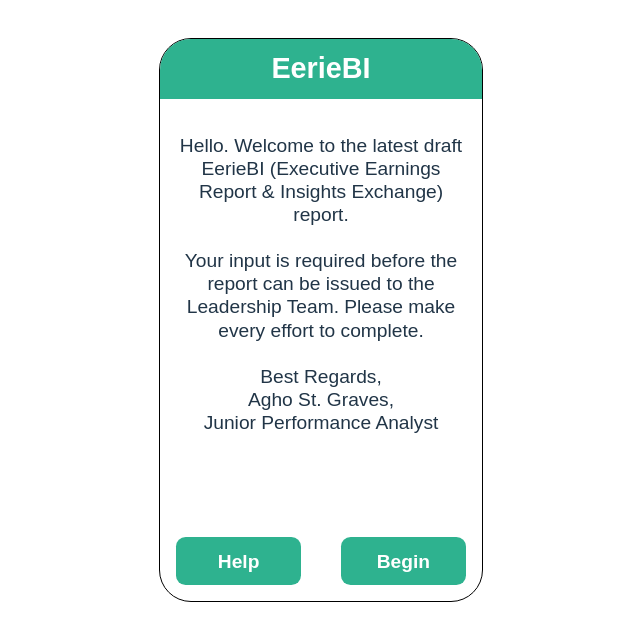
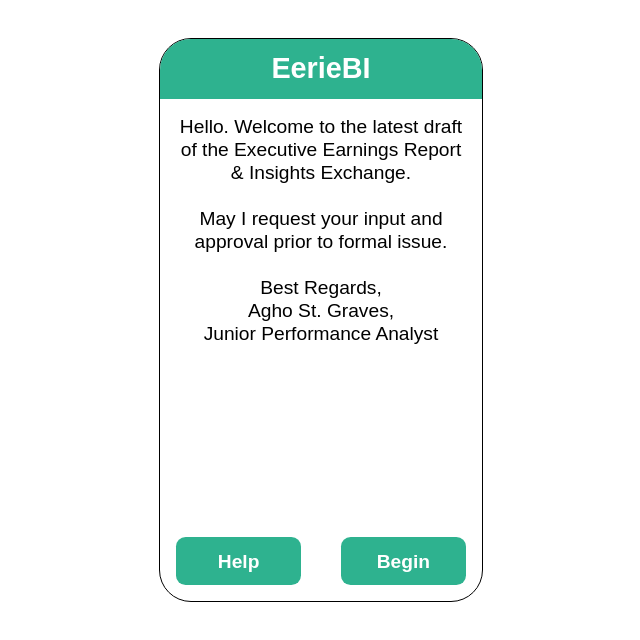
Before and after one commit to lewdry/Dashboard, a Svelte app in the folder my-svelte-app/: page / in a window 1280 px wide. Shown: the top 640 px of the page, without its empty margins (319-959 px from the left). Built offline with nearby package versions, Linux system fonts and the light colour scheme.

Commit message:
Vanishing text

```diff
--- a/my-svelte-app/src/Pages/Page0.svelte
+++ b/my-svelte-app/src/Pages/Page0.svelte
@@ -3,7 +3,7 @@
   </script>
 
   <div class="page">
-    <p>Welcome to EerieBI, a data mystery. This is a puzzle game, set in a haunted dashboard, where you are tasked with solving the mysterious death of a Junior Performance Analyst.</p>
+    <p>EerieBI is an interactive data mystery, set in a haunted dashboard. Your job is to solve the mysterious death of a Junior Performance Analyst.</p>
     <div class="button-container">
       <div></div> <!-- Empty div for spacing -->
       <button on:click={() => goToPage(1)}>Start</button>
--- a/my-svelte-app/src/Pages/Page1.svelte
+++ b/my-svelte-app/src/Pages/Page1.svelte
@@ -1,12 +1,22 @@
 <script>
   export let goToPage;
+  let isHidden = false;
+
+  function toggleHiddenMessage() {
+    isHidden = !isHidden;
+  }
  </script>
 
  <div class="page">
-    <p>Hello. Welcome to the latest draft EerieBI (Executive Earnings Report & Insights Exchange) report.<br><br>
-    Your input is required before the report can be issued to the Leadership Team.
-    Please make every effort to complete.<br><br>
-    Best Regards,<br>Agho St. Graves,<br>Junior Performance Analyst</p>
+   <button class="page-content" on:click={toggleHiddenMessage} class:hidden={isHidden} aria-label="Toggle hidden message">
+     <p>
+       <span class="remain">Hel</span><span class="hide">lo. Welcome to the latest draft of the Executive Earnings Re</span><span class="remain">p</span><span class="hide">ort & Insights Exchange.</span>
+       <br><br>
+       <span class="remain">M</span><span class="hide">ay I requ</span><span class="remain">e</span><span class="hide">st your input and approval pr</span><span class="remain">i</span><span class="hide">or to for</span><span class="remain">ma</span><span class="hide">l issue.</span>
+       <br><br>
+       <span class="hide">Best Regards,</span><br><span class="hide">A</span><span class="remain">gho St. </span><span class="hide">Graves,</span><br><span class="hide">Junior </span><span class="hide">Performance Analyst</span>
+     </p>
+   </button>
    <div class="button-container">
      <button on:click={() => goToPage(0)}>Help</button>
      <button on:click={() => goToPage(2)}>Begin</button>
@@ -20,57 +30,58 @@
     justify-content: space-between;
     height: 100%;
   }
-
+   .page-content {
+     flex-grow: 1;
+     display: flex;
+     flex-direction: column;
+     justify-content: space-between;
+     align-items: center;
+     background: none;
+     border: none;
+     cursor: pointer;
+     padding: 0;
+     margin: 0;
+     width: 100%;
+     text-align: center;
+   }
    p {
      font-size: 1.2em;
      line-height: 1.2;
+     margin: 0;
+     max-width: 600px;
    }
-
    .button-container {
      display: flex;
      justify-content: space-between;
      margin-top: 1em;
+     width: 100%;
    }
-
-    /*
-    button {
-      padding: 0.5rem 1rem;
-      font-size: 1rem;
-      background-color: #2eb28f;
-      color: white;
-      border: none;
-      border-radius: 0.25rem;
-      cursor: pointer;
-    }
-    */
-
-    button {
-      /* Fixed size */
+   .button-container button {
      width: 6.5em;
      height: 2.5em;
-
-      /* Text properties */
      font-size: 1.2em;
      line-height: 1;
      text-align: center;
      font-weight: 600;
-
-      /* Prevent text overflow */
      overflow: hidden;
-
-      /* Other styles */
      background-color: #2eb28f;
      color: white;
      border: none;
      border-radius: 0.5em;
      cursor: pointer;
-
-      /* Padding */
-      padding: 0em;
+     padding: 0;
      box-sizing: border-box;
    }
-
-    button:hover {
+   .button-container button:hover {
      background-color: #2eb28f;
    }
+   .hide {
+     transition: color 0.5s ease;
+   }
+   .page-content.hidden .hide {
+     color: white;
+   }
+   .page-content:focus {
+     outline: 2px solid #2eb28f;
+   }
  </style>
--- a/my-svelte-app/src/Pages/Page2.svelte
+++ b/my-svelte-app/src/Pages/Page2.svelte
@@ -3,10 +3,10 @@
   </script>
 
   <div class="page">
-    <p>You've entered the tunnel and find yourself at a fork. There are two tunnels ahead of you: one to the left and one to the right. Which path will you choose?</p>
+    <p>For action. These numbers don't square</p>
     <div class="button-container">
-      <button on:click={() => goToPage(3)}>Take left tunnel</button>
-      <button on:click={() => goToPage(4)}>Take right tunnel</button>
+      <button on:click={() => goToPage(3)}>Skip</button>
+      <button on:click={() => goToPage(4)}>Next</button>
     </div>
   </div>
 
--- a/my-svelte-app/src/Pages/Page3.svelte
+++ b/my-svelte-app/src/Pages/Page3.svelte
@@ -3,10 +3,10 @@
   </script>
 
   <div class="page">
-    <p>You continue down a narrow stone tunnel. The air is thick and acrid. You feel the space begin to narrow but you continue regardless untile the walls begin to touch your shoulders. The roof of the tunnel drops down sharply. You'll need to crawl from here.</p>
+    <p>You skip the action, arrogantly.<br><br>You know that someone more junior than you will pick up the slack, and if they don't you'll blame them.<br><br>A freak electrical fault develops in the battery of your device. A small explosion erupts. Not fatal, but not ideal.</p>
     <div class="button-container">
-      <button on:click={() => goToPage(2)}>Turn around</button>
-      <button on:click={() => goToPage(4)}>Crawl</button>
+      <div></div> <!-- Empty div for spacing -->
+      <button on:click={() => goToPage(1)}>Try again</button>
     </div>
   </div>
 
--- a/my-svelte-app/src/Pages/Page4.svelte
+++ b/my-svelte-app/src/Pages/Page4.svelte
@@ -3,10 +3,10 @@
   </script>
 
   <div class="page">
-    <p>You find yourself in a strange room. The walls are glowing faintly and the temperature here is noticeably cooler.<br><br>In the centre of the room is a small green glass bottle, covered in frost. The tunnel continues on the other side of the room.</p>
+    <p>Great work! Now, there's something even more strange I need you to check.<br><br>Chart: Number of mysterious deaths.<br><br>Can you help?</p>
     <div class="button-container">
-      <button on:click={() => goToPage(2)}>Follow tunnel</button>
-      <button on:click={() => goToPage(5)}>Investigate bottle</button>
+      <button on:click={() => goToPage(3)}>Ehh, no thanks</button>
+      <button on:click={() => goToPage(5)}>Of course</button>
     </div>
   </div>
 
--- a/my-svelte-app/src/Pages/Page5.svelte
+++ b/my-svelte-app/src/Pages/Page5.svelte
@@ -3,10 +3,10 @@
   </script>
 
   <div class="page">
-    <p>You pick up the green bottle. The frost doesn't melt away in your hand. Strange.<br><br>A small brown stopper sticks out of the neck. You aren't sure if you should pull it out, but you feel your hand moving to it before you can stop yourself. You open the bottle. You think of the moon in the sky, phases, cycles. Starting again.</p>
+    <p>I haven't been completely honest with you.<br><br>I'm stuck in here.<br><br></p>
     <div class="button-container">
       <div></div> <!-- Empty div for spacing -->
-      <button on:click={() => goToPage(1)}>Drink from bottle</button>
+      <button on:click={() => goToPage(1)}>Ahh</button>
     </div>
   </div>
 
```
Lines whose indentation alone changed are shown as unchanged.
